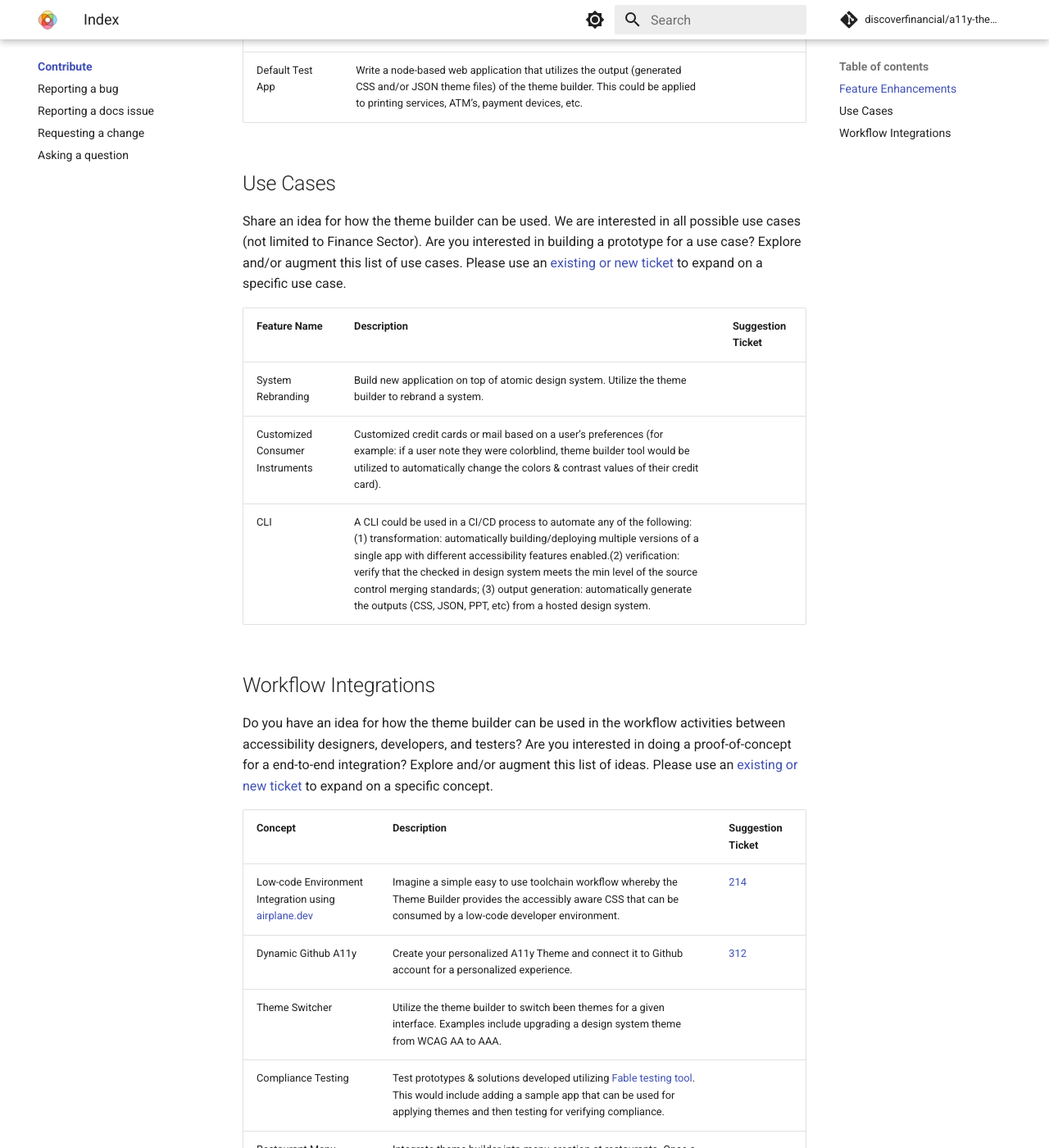
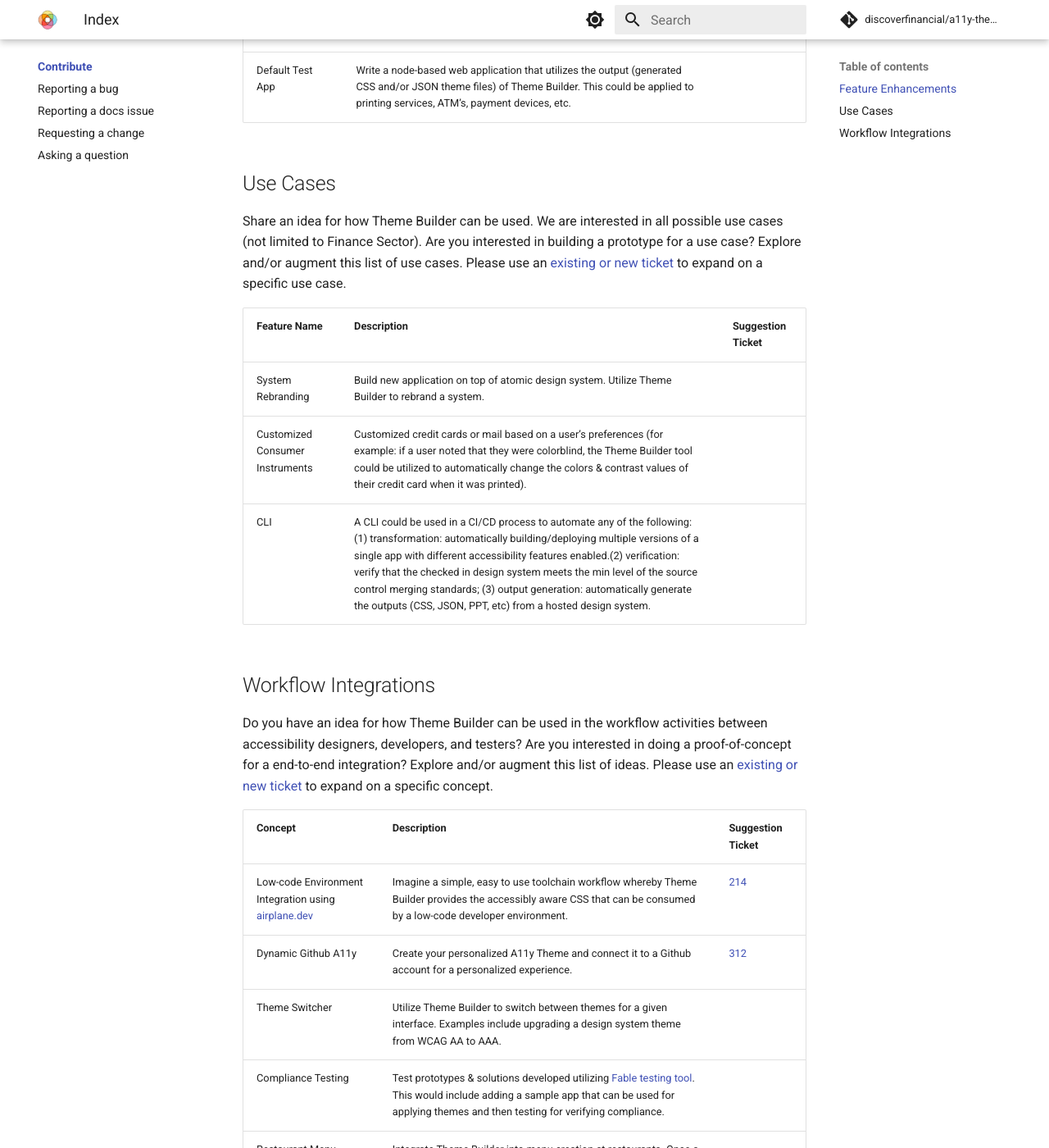
Before and after one commit to finos/a11y-theme-builder, an MkDocs documentation site: the page built from docs/contribute/index.md, in a window 1280 px wide and 1400 px high, scrolled down 860 px. Shown: the whole window at 82% size. Built offline with MkDocs 1.6.1 and Material for MkDocs 9.7.7, drawn with Linux system fonts in a browser that asks for light colours; comment, search, counter and statistics services are not loaded; some of the changed text lies outside the part shown.

Commit message:
discoverfinancial/a11y-theme-builder#337: documentation updates for contributors, app installation and app running

```diff
--- a/docs/contribute/index.md
+++ b/docs/contribute/index.md
@@ -10,33 +10,33 @@ As an incubation project, *Discover Financial Services* seeks community input on
 If you have a suggestion to share, please [submit a ticket](https://github.com/discoverfinancial/a11y-theme-builder/issues) to help capture and track your suggestion. We recommend to also submit a `pull-request` against this [documentation section](./index.md) so that your ideas can be included in the project documentation.
 
 ## Feature Enhancements
-Share an idea for how the theme builder could be improved.  Explore and/or augment this list of enhancement ideas. Please use an [existing or new ticket](https://github.com/discoverfinancial/a11y-theme-builder/issues) to expand on a specific feature.
+Share an idea for how Theme Builder could be improved.  Explore and/or augment this list of enhancement ideas. Please use an [existing or new ticket](https://github.com/discoverfinancial/a11y-theme-builder/issues) to expand on a specific feature.
 
 | Feature Name | Description | Suggestion Ticket |
 | --- | --- | --- |
 | A11y Layers (Overlays)| Create and add new overlays. | |
 | New Atomic Elements | Extending Atomic components of the existing system. Create and add new atoms, molecule, or organism.| |
-| Default Test App | Write a node-based web application that utilizes the output (generated CSS and/or JSON theme files) of the theme builder. This could be applied to printing services, ATM’s, payment devices, etc. | |
+| Default Test App | Write a node-based web application that utilizes the output (generated CSS and/or JSON theme files) of Theme Builder. This could be applied to printing services, ATM’s, payment devices, etc. | |
 
 ## Use Cases
-Share an idea for how the theme builder can be used. We are interested in all possible use cases (not limited to Finance Sector). Are you interested in building a prototype for a use case? Explore and/or augment this list of use cases. Please use an [existing or new ticket](https://github.com/discoverfinancial/a11y-theme-builder/issues) to expand on a specific use case.
+Share an idea for how Theme Builder can be used. We are interested in all possible use cases (not limited to Finance Sector). Are you interested in building a prototype for a use case? Explore and/or augment this list of use cases. Please use an [existing or new ticket](https://github.com/discoverfinancial/a11y-theme-builder/issues) to expand on a specific use case.
 
 | Feature Name | Description | Suggestion Ticket |
 | --- | --- | --- |
-| System Rebranding | Build new application on top of atomic design system. Utilize the theme builder to rebrand a system.| |
-| Customized Consumer Instruments | Customized credit cards or mail based on a user’s preferences (for example: if a user note they were colorblind, theme builder tool would be utilized to automatically change the colors & contrast values of their credit card). | |
+| System Rebranding | Build new application on top of atomic design system. Utilize Theme Builder to rebrand a system.| |
+| Customized Consumer Instruments | Customized credit cards or mail based on a user’s preferences (for example: if a user noted that they were colorblind, the Theme Builder tool could be utilized to automatically change the colors & contrast values of their credit card when it was printed). | |
 | CLI | A CLI could be used in a CI/CD process to automate any of the following: (1) transformation: automatically building/deploying multiple versions of a single app with different accessibility features enabled.(2) verification: verify that the checked in design system meets the min level of the source control merging standards; (3) output generation: automatically generate the outputs (CSS, JSON, PPT, etc) from a hosted design system. | |
 
 ## Workflow Integrations
 
-Do you have an idea for how the theme builder can be used in the workflow activities between accessibility designers, developers, and testers? Are you interested in doing a proof-of-concept for a end-to-end integration? Explore and/or augment this list of ideas. Please use an [existing or new ticket](https://github.com/discoverfinancial/a11y-theme-builder/issues) to expand on a specific concept.
+Do you have an idea for how Theme Builder can be used in the workflow activities between accessibility designers, developers, and testers? Are you interested in doing a proof-of-concept for a end-to-end integration? Explore and/or augment this list of ideas. Please use an [existing or new ticket](https://github.com/discoverfinancial/a11y-theme-builder/issues) to expand on a specific concept.
 
 | Concept | Description |Suggestion Ticket |
 | --- | --- | --- |
-| Low-code Environment Integration using [airplane.dev](https://www.airplane.dev/) | Imagine a simple easy to use toolchain workflow whereby the Theme Builder provides the accessibly aware CSS that can be consumed by a low-code developer environment. | [214](https://github.com/discoverfinancial/a11y-theme-builder/issues/214) |
-| Dynamic Github A11y | Create your personalized A11y Theme and connect it to Github account for a personalized experience. | [312](https://github.com/discoverfinancial/a11y-theme-builder/issues/312) |
-| Theme Switcher |Utilize the theme builder to switch been themes for a given interface. Examples include upgrading a design system theme from WCAG AA to AAA. | |
+| Low-code Environment Integration using [airplane.dev](https://www.airplane.dev/) | Imagine a simple, easy to use toolchain workflow whereby Theme Builder provides the accessibly aware CSS that can be consumed by a low-code developer environment. | [214](https://github.com/discoverfinancial/a11y-theme-builder/issues/214) |
+| Dynamic Github A11y | Create your personalized A11y Theme and connect it to a Github account for a personalized experience. | [312](https://github.com/discoverfinancial/a11y-theme-builder/issues/312) |
+| Theme Switcher |Utilize Theme Builder to switch between themes for a given interface. Examples include upgrading a design system theme from WCAG AA to AAA. | |
 | Compliance Testing| Test prototypes & solutions developed utilizing [Fable testing tool](https://makeitfable.com/). This would include adding a sample app that can be used for applying themes and then testing for verifying compliance. | |
-| Restaurant Menu Generator | Integrate theme builder into menu creation at restaurants. Once a user scans the QR code for a menu, they would be able to switch to different themes of the menu, depending on their disability. | |
+| Restaurant Menu Generator | Integrate Theme Builder into menu creation at restaurants. Once a user scans the QR code for a menu, they would be able to switch to different themes of the menu, depending on their disability. | |
 | Nodejs Alternatives | Implement atomic components in another Javascript language/framework | |
-| React Components | Build React (or other framework) components that can consume theme builder output. | |
+| React Components | Build React (or other framework) components that can consume Theme Builder output. | |
```
Also changed, not shown: docs/setup/app-installation.md (+12 -5 lines), docs/setup/start-builder.md (+3 -3 lines).
